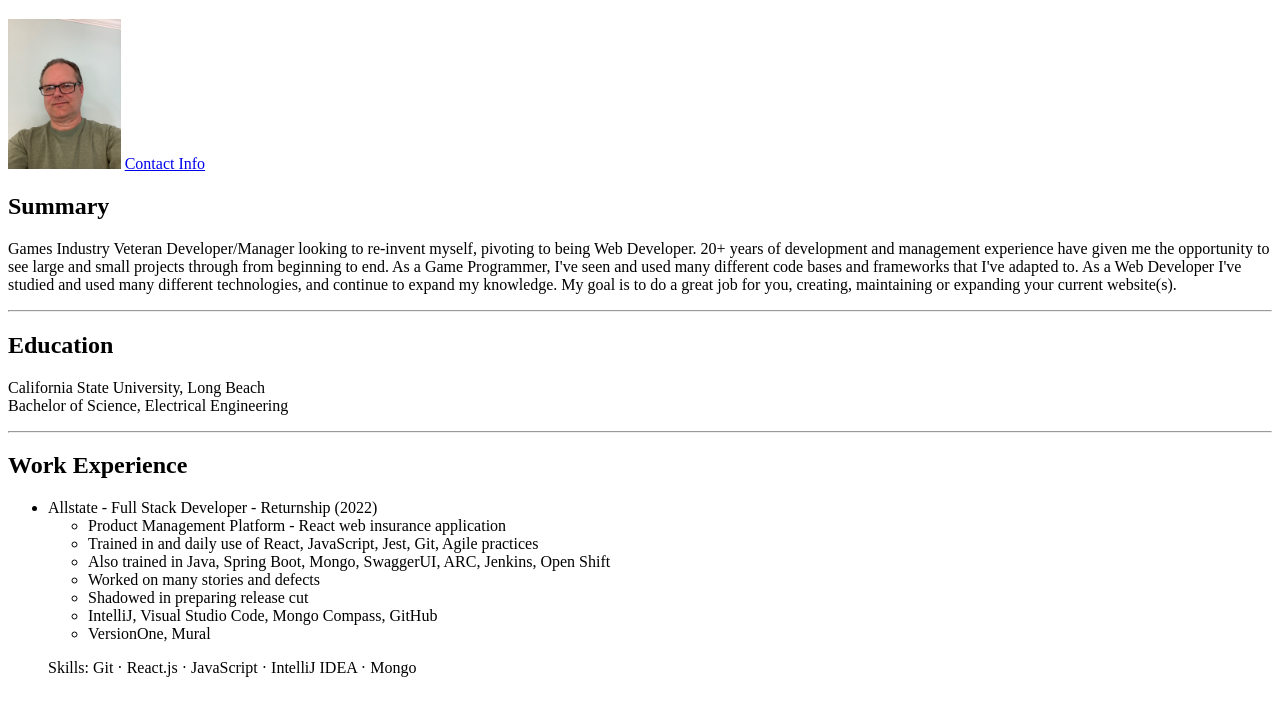
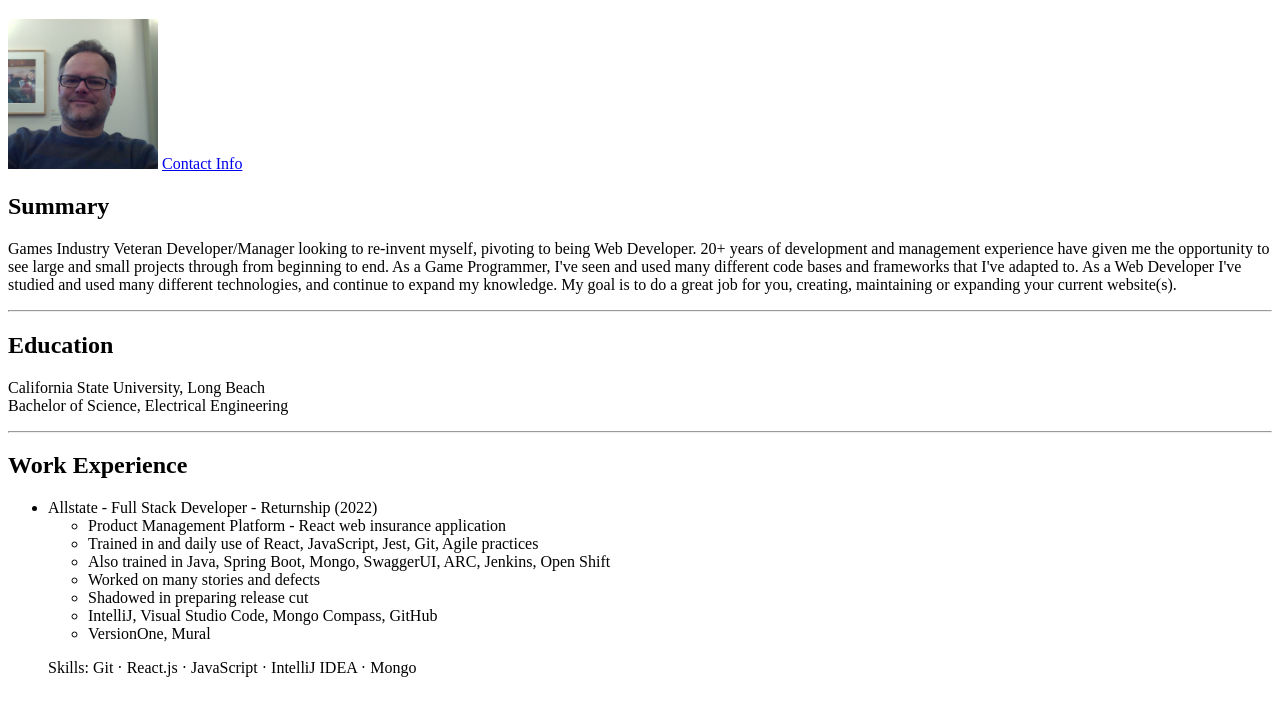
Before and after one commit to winn053/personal-site-HTML-CSS, a plain HTML site: page html-resume/index.html in a window 1280 px wide. Shown: the part 61-769 px from the top of the page. Drawn offline with Linux system fonts and the light colour scheme.

Commit message:
changed profile pic in html resume

```diff
--- a/html-resume/index.html
+++ b/html-resume/index.html
@@ -7,7 +7,7 @@
 </head>
 <body>
   <h1>Tim Winnegar's Resume</h1>
-  <img src="./assets/images/IMG_0977.jpeg" height="150" />
+  <img src="./assets/images/1543522870742.jpg" height="150" />
   <a href="./contact.html">Contact Info</a>
 
   <h2>Summary</h2>
```
Also changed, not shown: html-resume/assets/images/1543522870742.jpg (added), html-resume/assets/images/IMG_0977.jpeg (deleted), 2 other files.
